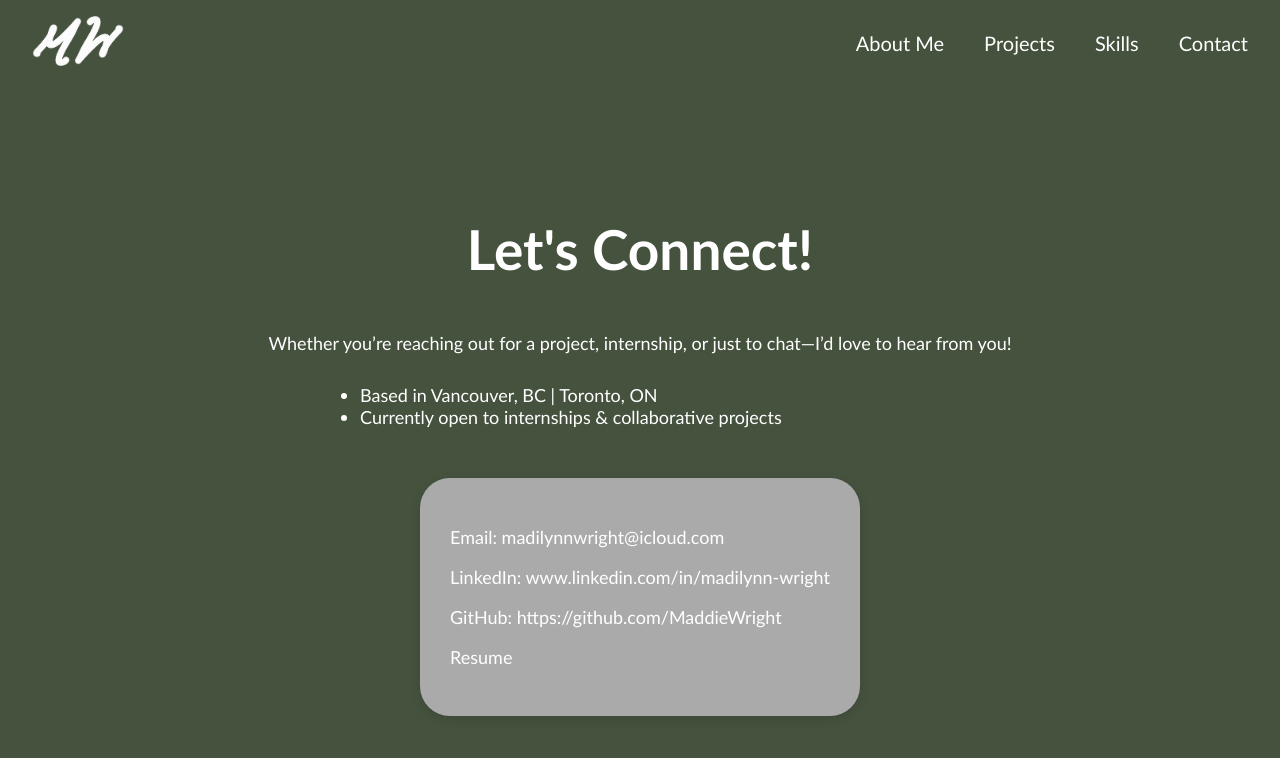
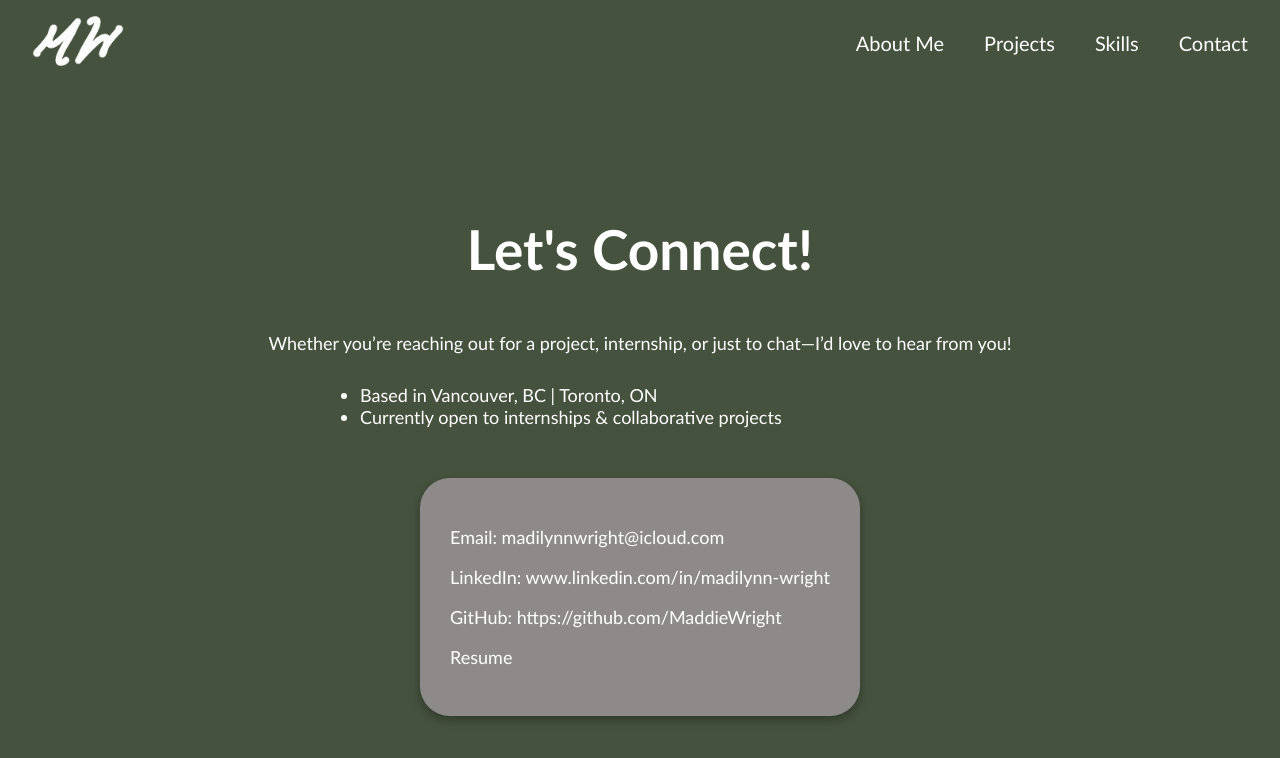
Before and after one commit to MaddieWright/PersonalPortfolio, a React (Vite) app: page /contact in a window 1280 px wide. Shown: the top 758 px of the page. Built offline with nearby package versions, Linux system fonts and the light colour scheme.

Commit message:
added shadows

```diff
--- a/src/App.css
+++ b/src/App.css
@@ -20,6 +20,6 @@ body {
 }
 
 button:hover {
-    background-color: #8E8A8A;
+    background-color: #aaa;
     transform: translateY(-2px);
 }
--- a/src/components/About.css
+++ b/src/components/About.css
@@ -23,7 +23,7 @@ h4 {
     max-width: 350px;
     height: auto;
     border-radius: 12px;
-    box-shadow: 0 4px 10px rgba(0, 0, 0, 0.2);
+    box-shadow: 0px 4px 10px rgba(0, 0, 0, 0.3);
   }
 
   .intro-container {
@@ -71,8 +71,7 @@ h4 {
     background-color: #8E8A8A;
     padding: 0.75rem;
     border-radius: 8px;
-    box-shadow: 0 2px 6px rgba(0, 0, 0, 0.05);
-}
+    box-shadow: 0px 4px 10px rgba(0, 0, 0, 0.3);}
 
 .timeline-year {
     font-weight: bold;
--- a/src/components/Contact.css
+++ b/src/components/Contact.css
@@ -25,13 +25,14 @@
 
 .contactlist {
     text-align: left;
-    margin: 50px auto 0 auto; /* Top margin, auto horizontal, 0 bottom */
-    background-color: #aaa;
+    margin: 50px auto 0 auto;
+    background-color: #8E8A8A;
     padding: 30px;
     border-radius: 30px;
     box-shadow: 0 4px 12px rgba(0, 0, 0, 0.1);
     width: fit-content;
-    max-width: 90%; /* ensures good sizing on small screens */
+    max-width: 90%;
+    box-shadow: 0px 4px 10px rgba(0, 0, 0, 0.3);
 }
 
 
--- a/src/components/Navbar.css
+++ b/src/components/Navbar.css
@@ -25,10 +25,9 @@
   }
 
   .nav-links a:hover {
-    color: #8E8A8A;
+    color: #aaa;
   }
 
-  /* Hamburger hidden by default */
   .hamburger {
     display: none;
     font-size: 28px;
@@ -38,7 +37,6 @@
     cursor: pointer;
   }
 
-  /* Responsive behavior */
   @media (max-width: 768px) {
     .hamburger {
       display: block;
--- a/src/components/Projects.css
+++ b/src/components/Projects.css
@@ -34,6 +34,7 @@ h3 {
     height: 420px;
     width: 300px;
     position: relative;
+    box-shadow: 0px 4px 10px rgba(0, 0, 0, 0.3);
 
 }
 
@@ -43,6 +44,7 @@ h3 {
     height: 200px;
     border-radius: 10px;
     margin-bottom: 15px;
+
 }
 
 .project-info {
@@ -83,7 +85,6 @@ h3 {
     display: flex;
     align-items: center;
     gap: 8px;
-    /* space between star and label */
     cursor: pointer;
 }
 
@@ -109,7 +110,6 @@ h3 {
     display: none;
     position: absolute;
     bottom: 30px;
-    /* places it above the star */
     right: 0;
     background-color: rgba(255, 255, 255, 0.95);
     color: black;
--- a/src/components/Skills.css
+++ b/src/components/Skills.css
@@ -20,6 +20,7 @@
     max-width: 300px;
     box-sizing: border-box;
     margin: 15px;
+    box-shadow: 0px 4px 10px rgba(0, 0, 0, 0.3);
 }
 
 .skill-category h3 {
@@ -46,6 +47,7 @@
     text-align: center;
     font-size: 16px;
     font-weight: 500;
+    box-shadow: 0px 4px 10px rgba(0, 0, 0, 0.3);
 }
 
 .skills-grid {
```
